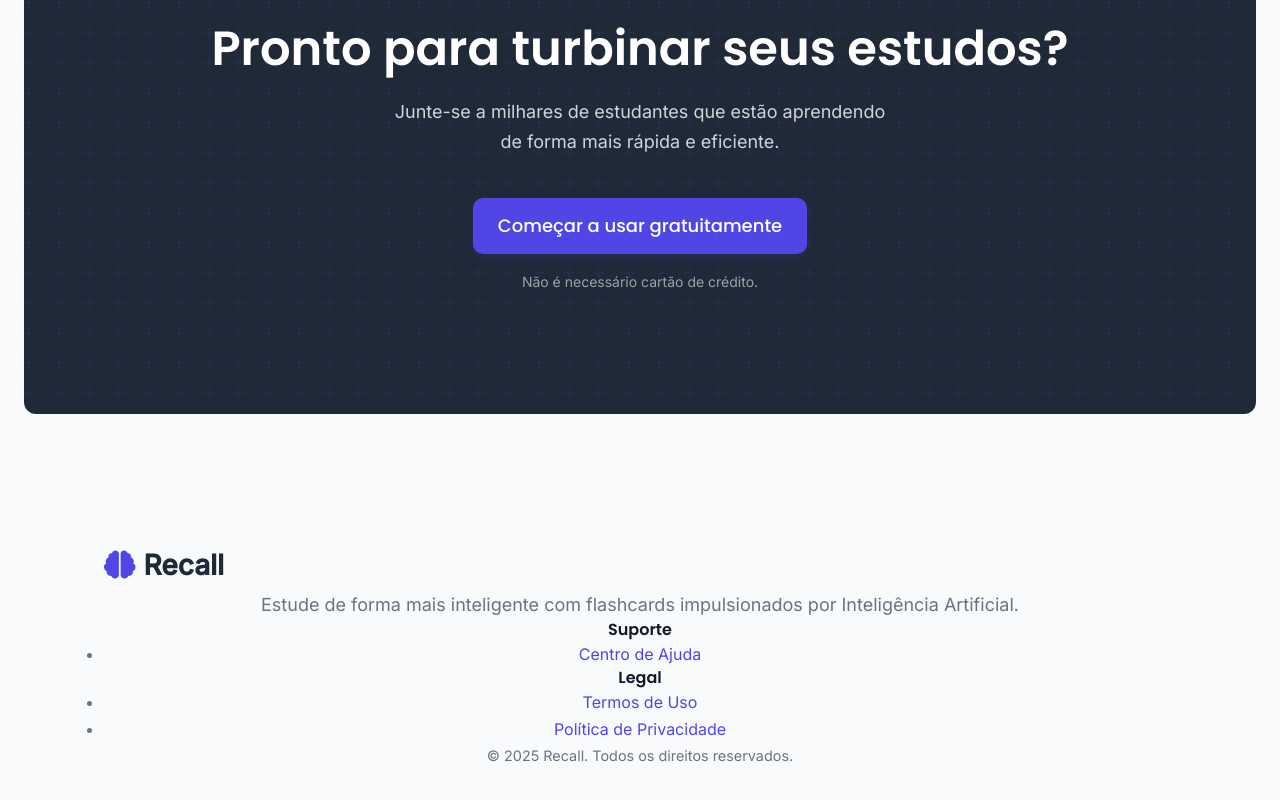
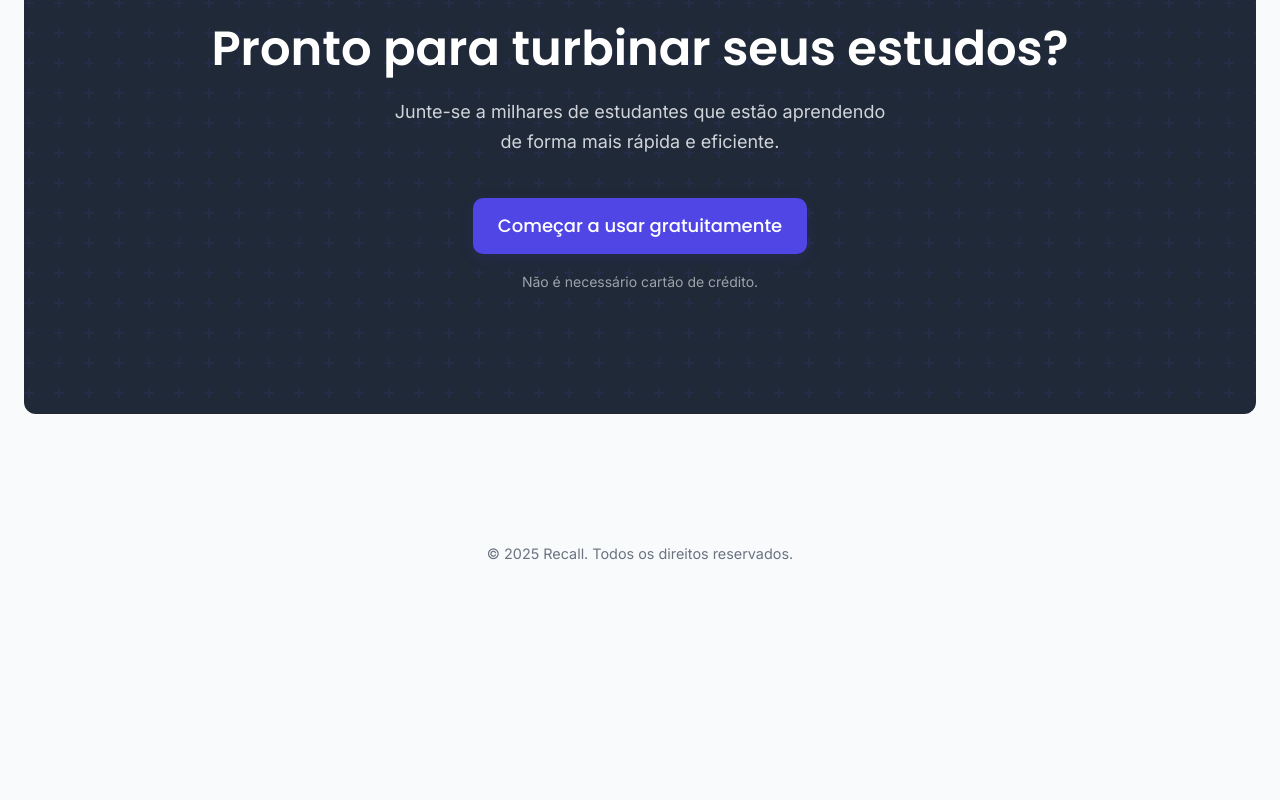
Before and after one commit to RD1707/project-recall, a React (Vite) app in the folder frontend/: page / in a window 1280 px wide. Shown: the part 2931-3731 px from the top of the page. After the commit the page ends 3530 px from the top, so only its background shows below. Built offline with nearby package versions, Linux system fonts and the light colour scheme.

Commit message:
first commit

```diff
--- a/frontend/src/pages/Landing.jsx
+++ b/frontend/src/pages/Landing.jsx
@@ -2,11 +2,11 @@ import React, { useState, useEffect, useRef } from 'react';
 import { Link } from 'react-router-dom';
 import VideoModal from '../components/common/VideoModal';
 
-import '../assets/css/landing.css';
+import '../assets/css/landing.css'; // O CSS existente será amplamente reutilizado
 
 // --- Subcomponentes para melhor organização e reutilização ---
 
-// Card de feature individual
+// Card de feature individual (sem alterações)
 const FeatureCard = ({ icon, title, children }) => (
     <div className="feature-card">
         <div className="feature-icon"><i className={`fas ${icon}`}></i></div>
@@ -15,7 +15,7 @@ const FeatureCard = ({ icon, title, children }) => (
     </div>
 );
 
-// Card de depoimento
+// NOVO: Card de depoimento
 const TestimonialCard = ({ avatar, name, role, children }) => (
     <div className="testimonial-card">
         <div className="testimonial-rating">
@@ -212,20 +212,9 @@ function Landing() {
                 </section>
             </main>
 
-            {/* FOOTER RESTAURADO */}
             <footer className="landing-footer">
                 <div className="landing-container">
-                    <div className="footer-content">
-                        <div className="footer-brand">
-                            <div className="logo"><Link to="/"><span className="logo-icon"><i className="fas fa-brain"></i></span>Recall</Link></div>
-                            <p>Estude de forma mais inteligente com flashcards impulsionados por Inteligência Artificial.</p>
-                        </div>
-                        <div className="footer-links">
-                            <div className="footer-column"><h4>Suporte</h4><ul><li><Link to="/ajuda">Centro de Ajuda</Link></li></ul></div>
-                            <div className="footer-column"><h4>Legal</h4><ul><li><a href="#">Termos de Uso</a></li><li><a href="#">Política de Privacidade</a></li></ul></div>
-                        </div>
-                    </div>
-                    <div className="footer-bottom">
+                     <div className="footer-bottom">
                         <p>&copy; {new Date().getFullYear()} Recall. Todos os direitos reservados.</p>
                     </div>
                 </div>
```
